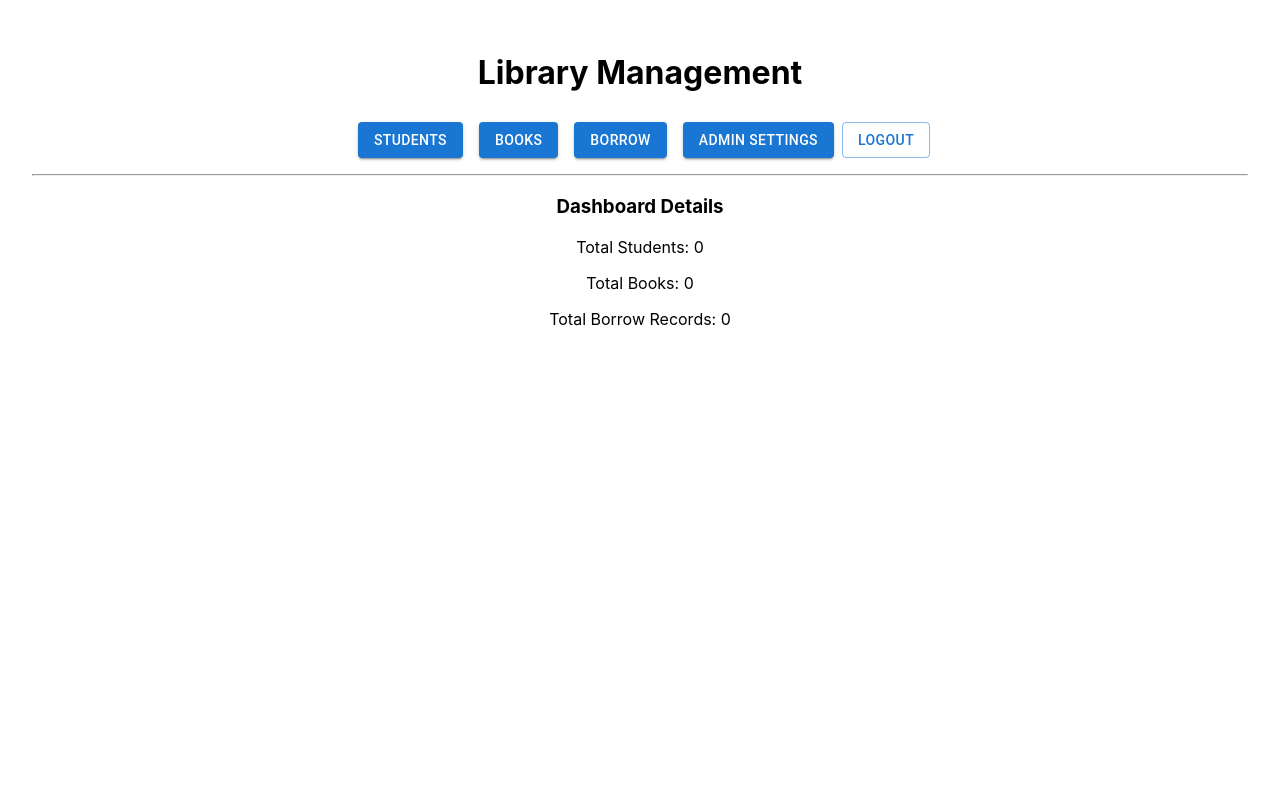
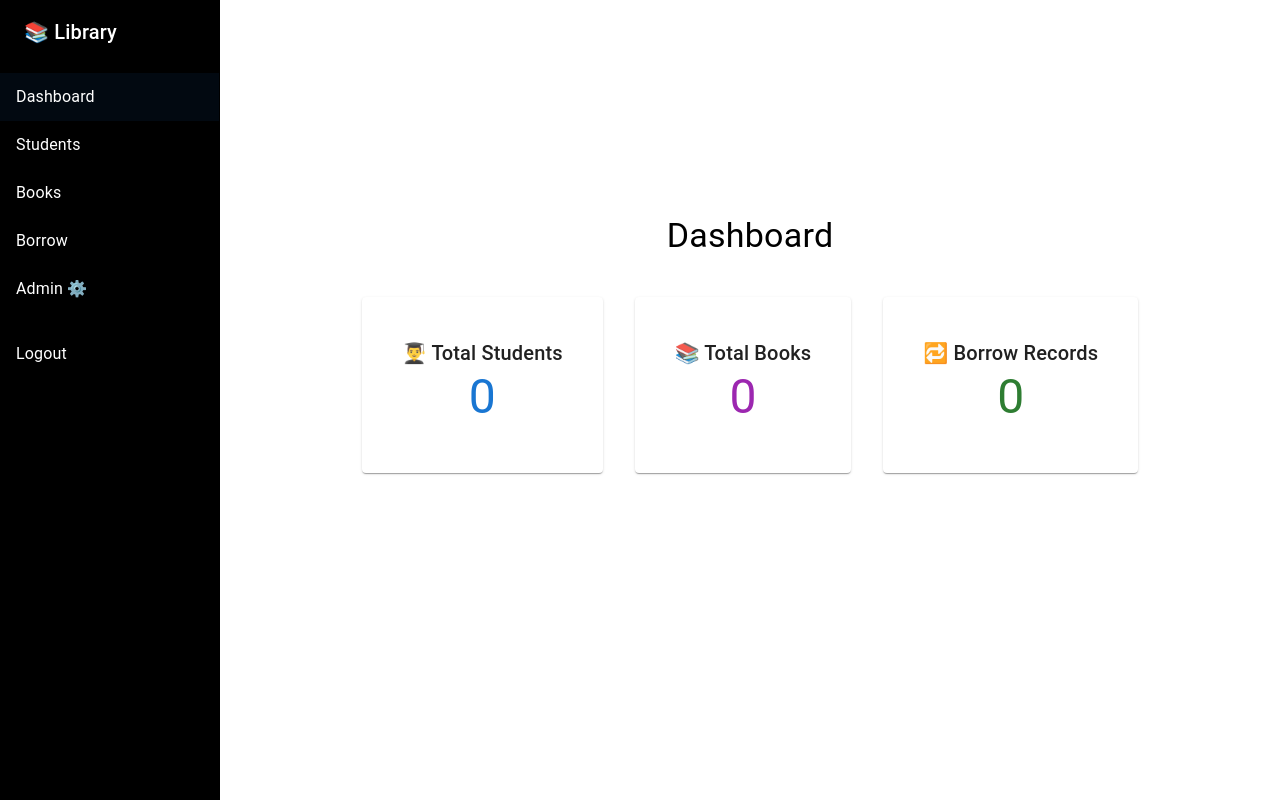
Before and after one commit to Fariz-Git/Library_frontend, a React (Create React App) app: page / in a window 1280 px wide. Built offline with nearby package versions, Linux system fonts and the light colour scheme; no server answers; sample sign-in values are in the browser's storage.

Commit message:
changed the grid view to sidebar layout

```diff
--- a/package.json
+++ b/package.json
@@ -13,6 +13,7 @@
     "@testing-library/react": "^16.3.2",
     "@testing-library/user-event": "^13.5.0",
     "react": "^19.2.4",
+    "react-countup": "^6.5.3",
     "react-dom": "^19.2.4",
     "react-router-dom": "^7.13.0",
     "react-scripts": "5.0.1",
--- a/src/App.js
+++ b/src/App.js
@@ -1,10 +1,11 @@
 import { BrowserRouter, Routes, Route, Navigate } from "react-router-dom";
+import Login from "./pages/login";
 import Home from "./pages/Home";
 import Students from "./pages/Students";
 import Books from "./pages/Books";
 import Borrow from "./pages/Borrow";
-import Login from "./pages/login";
 import AdminSettings from "./pages/AdminSettings";
+import DashboardLayout from "./layouts/DashboardLayout";
 
 function PrivateRoute({ children }) {
   const isLoggedIn = localStorage.getItem("isLoggedIn");
@@ -17,19 +18,20 @@ function App() {
       <Routes>
         <Route path="/login" element={<Login />} />
 
-        <Route
-        path="/" element={<PrivateRoute> <Home /> </PrivateRoute> }/>
+        <Route path="/" element={
+            <PrivateRoute> <DashboardLayout> <Home /> </DashboardLayout> </PrivateRoute>}/>
 
-        <Route
-         path="/students" element={<PrivateRoute> <Students /> </PrivateRoute> } />
+        <Route path="/students" element={
+          <PrivateRoute> <DashboardLayout> <Students /> </DashboardLayout> </PrivateRoute>}/>
 
-        <Route
-          path="/books" element={<PrivateRoute> <Books /> </PrivateRoute> } />
+        <Route path="/books" element={
+          <PrivateRoute> <DashboardLayout> <Books /> </DashboardLayout> </PrivateRoute> } />
 
-        <Route
-        path="/borrow" element={ <PrivateRoute> <Borrow /> </PrivateRoute>} />
+        <Route path="/borrow" element={
+          <PrivateRoute> <DashboardLayout> <Borrow /> </DashboardLayout> </PrivateRoute> } />
 
-        <Route path="/admin-settings" element={<AdminSettings />} />
+        <Route path="/admin-settings" element={ <PrivateRoute>
+            <DashboardLayout> <AdminSettings /> </DashboardLayout> </PrivateRoute> }/>
 
       </Routes>
     </BrowserRouter>
--- /dev/null
+++ b/src/layouts/DashboardLayout.js
@@ -0,0 +1,90 @@
+import {
+  Box,
+  Drawer,
+  List,
+  ListItemButton,
+  ListItemText,
+  Toolbar,
+  Typography,
+  Divider,
+  colors,
+} from "@mui/material";
+import { useNavigate, useLocation } from "react-router-dom";
+
+const drawerWidth = 220;
+
+function DashboardLayout({ children }) {
+  const navigate = useNavigate();
+  const location = useLocation();
+
+  const menuItems = [
+    { text: "Dashboard", path: "/" },
+    { text: "Students", path: "/students" },
+    { text: "Books", path: "/books" },
+    { text: "Borrow", path: "/borrow" },
+    { text: "Admin ⚙️ ", path: "/admin-settings" },
+  ];
+
+  const logout = () => {
+    localStorage.clear();
+    navigate("/login");
+  };
+
+  return (
+    <Box sx={{ display: "flex" }}>
+      {/* Sidebar */}
+      <Drawer
+        variant="permanent"
+        sx={{
+
+          width: drawerWidth,
+          flexShrink: 0,
+          [`& .MuiDrawer-paper`]: {
+            width: drawerWidth,
+            boxSizing: "border-box",
+            backgroundColor : "black",
+            color : "white"
+
+          },
+
+        }}
+      >
+        <Toolbar>
+          <Typography variant="h6">
+            📚 Library
+          </Typography>
+        </Toolbar>
+
+        <Divider />
+
+        <List>
+          {menuItems.map((item) => (
+            <ListItemButton
+              key={item.text}
+              selected={location.pathname === item.path}
+              onClick={() => navigate(item.path)}
+            >
+              <ListItemText primary={item.text} />
+            </ListItemButton>
+          ))}
+
+          <Divider sx={{my: 1 }}  />
+
+          <ListItemButton onClick={logout}>
+            <ListItemText primary="Logout" />
+          </ListItemButton>
+        </List>
+      </Drawer>
+
+      {/* Main Content */}
+      <Box
+        component="main"
+        sx={{ flexGrow: 1, p: 3 }}
+      >
+        {children}
+      </Box>
+    </Box>
+  );
+}
+
+export default DashboardLayout;
--- a/src/pages/Home.js
+++ b/src/pages/Home.js
@@ -1,57 +1,106 @@
 import { useEffect, useState } from "react";
-import { useNavigate } from "react-router-dom";
-import { Box, Button } from "@mui/material";
+import {
+  Box,
+  Grid,
+  Card,
+  CardContent,
+  Typography,
+} from "@mui/material";
+import CountUp from "react-countup";
 
 const BASE_URL = "http://localhost:3001";
 
 function Home() {
-  const navigate = useNavigate();
-
-  const [students, setStudents] = useState(0);
-  const [books, setBooks] = useState(0);
-  const [borrow, setBorrow] = useState(0);
+  const [stats, setStats] = useState({
+    students: 0,
+    books: 0,
+    borrow: 0,
+  });
 
   useEffect(() => {
-    fetch(`${BASE_URL}/students?page=1&limit=1`)
-      .then(res => res.json())
-      .then(data => setStudents(data.total));
+    const fetchStats = async () => {
+      const students = await fetch(
+        `${BASE_URL}/students?page=1&limit=1`
+      );
+      const books = await fetch(
+        `${BASE_URL}/books?page=1&limit=1`
+      );
+      const borrow = await fetch(
+        `${BASE_URL}/borrow?page=1&limit=1`
+      );
 
-    fetch(`${BASE_URL}/books?page=1&limit=1`)
-      .then(res => res.json())
-      .then(data => setBooks(data.total));
+      const sData = await students.json();
+      const bData = await books.json();
+      const brData = await borrow.json();
 
-    fetch(`${BASE_URL}/borrow?page=1&limit=1`)
-      .then(res => res.json())
-      .then(data => setBorrow(data.total));
+      setStats({
+        students: sData.total || 0,
+        books: bData.total || 0,
+        borrow: brData.total || 0,
+      });
+    };
+
+    fetchStats();
   }, []);
 
   return (
-    <Box textAlign="center" p={4}>
-      <h1>Library Management</h1>
+    <Box
+      display="flex"
+      flexDirection="column"
+      alignItems="center"
+      justifyContent="center"
+      minHeight="80vh"
+    >
+      {/* Centered Title */}
+      <Typography variant="h4" mb={5} textAlign="center">
+        Dashboard
+      </Typography>
 
-      <Button variant="contained" onClick={() => navigate("/students")} sx={{ m: 1 }}>
-        Students
-      </Button>
-      <Button variant="contained" onClick={() => navigate("/books")} sx={{ m: 1 }}>
-        Books
-      </Button>
-      <Button variant="contained" onClick={() => navigate("/borrow")} sx={{ m: 1 }}>
-        Borrow
-      </Button>
-      <Button variant="contained" onClick={() => navigate("/admin-settings")} sx={{ m: 1 }} >
-      Admin Settings
-     </Button>
-      <Button variant="outlined" onClick={() => { localStorage.removeItem("isLoggedIn");
-       navigate("/login"); }} >
-      Logout
-      </Button>
+      {/* Centered Grid Container */}
+      <Box width="100%" maxWidth="1000px">
+        <Grid container spacing={4} justifyContent="center">
 
-      <hr />
+          <Grid item xs={12} md={4}>
+            <Card sx={{ textAlign: "center", p: 3 }}>
+              <CardContent>
+                <Typography variant="h6">
+                  👨‍🎓 Total Students
+                </Typography>
+                <Typography variant="h3" color="primary">
+                  <CountUp start={0} end={stats.students} duration={2} />
+                </Typography>
+              </CardContent>
+            </Card>
+          </Grid>
 
-      <h3>Dashboard Details</h3>
-      <p>Total Students: {students}</p>
-      <p>Total Books: {books}</p>
-      <p>Total Borrow Records: {borrow}</p>
+          <Grid item xs={12} md={4}>
+            <Card sx={{ textAlign: "center", p: 3 }}>
+              <CardContent>
+                <Typography variant="h6">
+                  📚 Total Books
+                </Typography>
+                <Typography variant="h3" color="secondary">
+                  <CountUp start={0} end={stats.books} duration={2} />
+                </Typography>
+              </CardContent>
+            </Card>
+          </Grid>
+
+          <Grid item xs={12} md={4}>
+            <Card sx={{ textAlign: "center", p: 3 }}>
+              <CardContent>
+                <Typography variant="h6">
+                  🔁 Borrow Records
+                </Typography>
+                <Typography variant="h3" color="success.main">
+                  <CountUp start={0} end={stats.borrow} duration={2} />
+                </Typography>
+              </CardContent>
+            </Card>
+          </Grid>
+
+        </Grid>
+      </Box>
     </Box>
   );
 }
```
Also changed, not shown: 1 other file (tests, documents, lock files or other folders).
